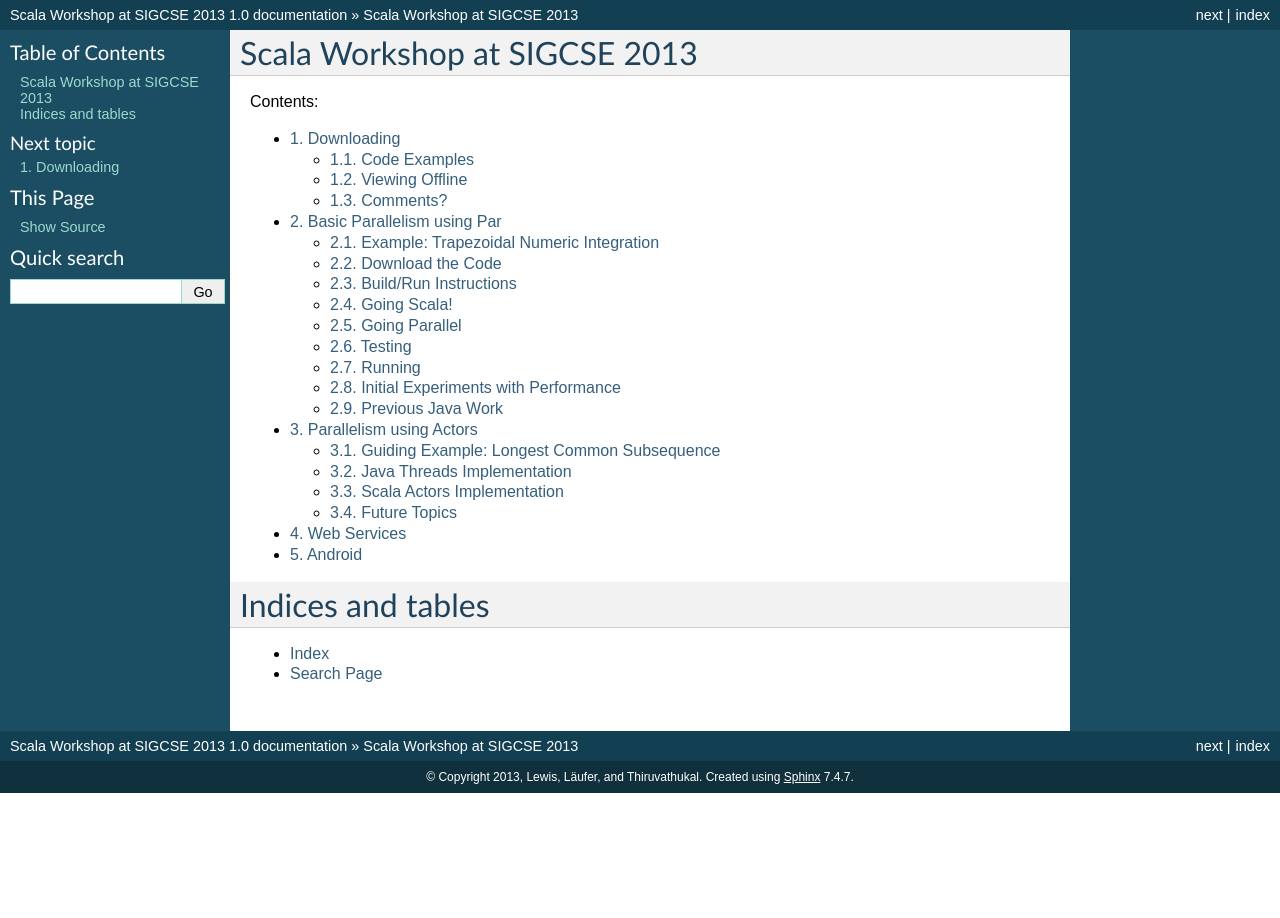
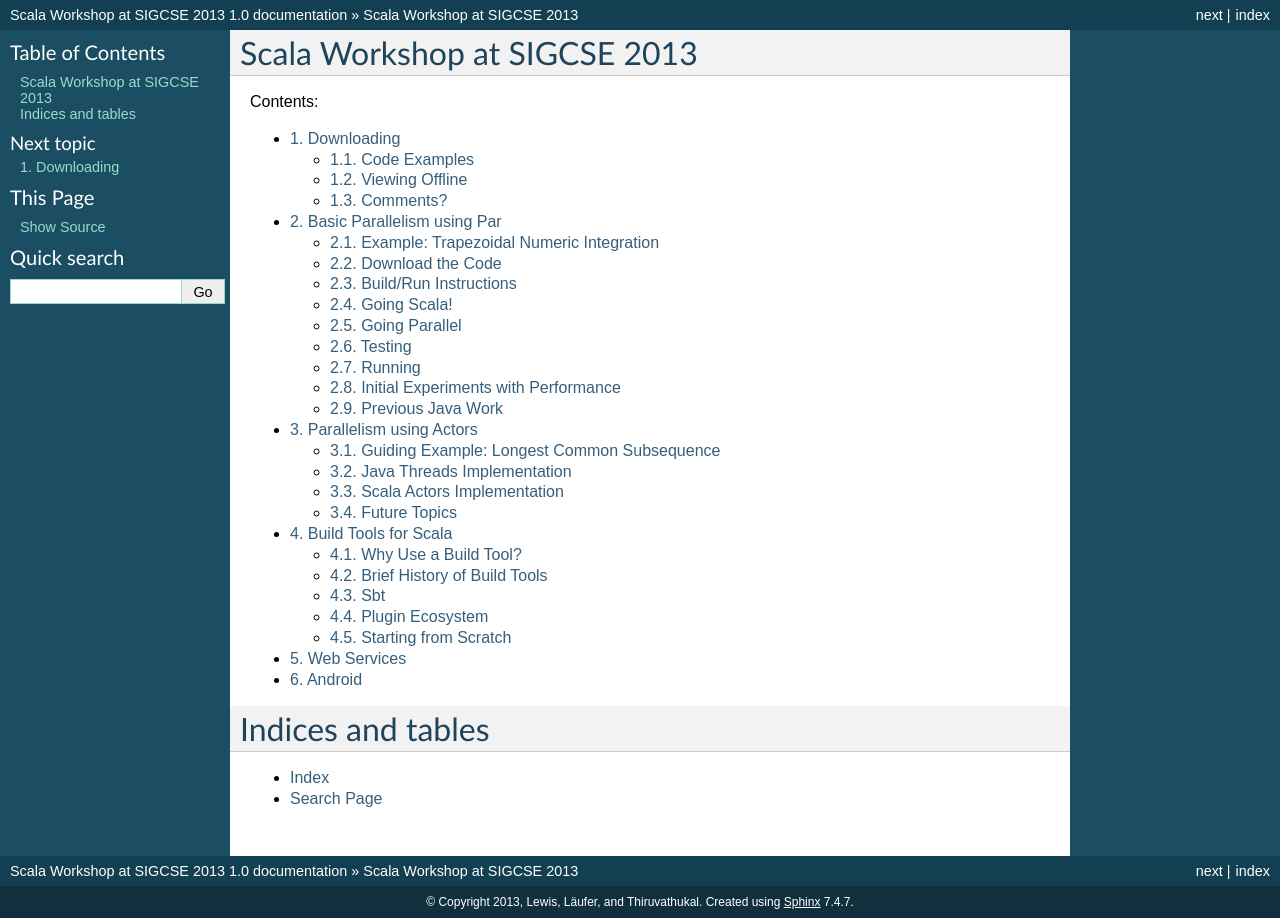
Before and after one commit to LoyolaChicagoBooks/scalaworkshop, a Sphinx documentation site: the page built from source/index.rst, in a window 1280 px wide. Built offline with Sphinx 7.4.7, drawn with Linux system fonts in a browser that asks for light colours; some of the changed lines change nothing that is shown.

Commit message:
added section on build tools

```diff
--- /dev/null
+++ b/source/buildtools.rst
@@ -0,0 +1,152 @@
+=====================
+Build Tools for Scala
+=====================
+
+In this section, we provide a brief overview of build tools for
+Scala. In general, build tools support the build process in several
+ways:
+
+- structured representation of the project dependency graph
+- management of the build lifecycle (compile, test, run)
+- management of external dependencies
+
+Why Use a Build Tool?
+---------------------
+
+When using the Java or Scala command-line tools, the developer is
+responsible for setting the dreaded classpath. This can quickly become
+unwieldy when dependencies even as simple as JUnit are involved, so
+this is not something you would usually want to do manually.
+
+Brief History of Build Tools
+----------------------------
+
+.. TODO optional add links to tools
+
+Unix make, Apache ant
+  These tools manage the build lifecycle but not external dependencies.
+
+Apache maven
+  This tool also manages external dependencies but requires a lot of
+  XML-based configuraration.
+
+.. code-block:: xml
+  :linenos:
+
+	<dependency>
+		<groupId>org.restlet</groupId>
+		<artifactId>org.restlet.ext.spring</artifactId>
+		<version>${restlet.version}</version>
+	</dependency>
+
+Apache ivy, Gradle, Scala's `Simple Build Tool (sbt) <http://www.scala-sbt.org>`_, etc.
+  These tools emphasize convention over configuration in support of
+  agile development processes. sbt is compatible with ivy and designed
+  primarily for Scala development. For example, ivy uses a structured
+  but lighter-weight format:
+
+.. code-block:: xml
+  :linenos:
+
+	<dependency org="junit" name="junit" rev="4.11"/>
+
+Sbt
+---
+
+in the simplest case, sbt does not require any configuration and will
+use reasonable defaults.
+
+SBT supports two configuration styles, one based on a simple subset of
+Scala, and one based on the full Scala language for configuring all
+aspects of a project.
+
+build.sbt format
+++++++++++++++++
+
+A minimal SBT ``build.sbt`` file would look like this. The empty lines
+are required, and the file must be placed in the project root folder.
+
+.. code-block:: scala
+  :linenos:
+
+    name := "integration-scala"
+
+    version := "0.0.2"
+
+    scalaVersion := "2.10.1-RC1"
+
+Additional dependencies can be specified either one at a time
+
+.. code-block:: scala
+  :linenos:
+
+    libraryDependencies += "junit" % "junit" % "4.11"
+
+or as a group
+
+.. code-block:: scala
+  :linenos:
+
+    libraryDependencies ++= Seq(
+      "junit" % "junit" % "4.11",
+      "com.novocode" % "junit-interface" % "0.10-M2" % "test"
+    )
+
+Build.scala format
+++++++++++++++++++
+
+Examples of more complex Scala-based project configurations can be
+found in these examples:
+
+- `Android click counter app <https://bitbucket.org/loyolachicagocs_plsystems/clickcounter-android-scala/src/tip/project?at=default>`_
+- `Prime checker web service <https://github.com/webservices-cs-luc-edu/primenumbers-spray-scala/tree/master/project>`_
+
+Plugin Ecosystem
+----------------
+
+sbt includes a growing plugin ecosystem. Key examples include
+
+`sbteclipse <https://github.com/typesafehub/sbteclipse>`_
+  automatically generates an Eclipse project configuration from an sbt one.
+
+`sbt-start-script <https://github.com/sbt/sbt-start-script>`_
+  generates a start script for running a Scala application outside of sbt.
+
+Starting from Scratch
+---------------------
+
+A remaining question is how to start new projects from scratch. One
+can start with a skeleton and modify it, or one can use maven
+archetypes, which are somewhat configuration-heavy and a bit hard to
+use.
+
+Alternatively, `Giter8 <https://github.com/n8han/giter8>`_ is a
+command-line tool that instantiates templates stored in Git
+repositories. Giter8 itself is based on Scala but handles templates in
+any language(s). For example:
+
+.. code-block:: none
+  :linenos:
+
+    $ g8 fxthomas/android-app
+
+    Template for Android apps in Scala
+
+    package [my.android.project]:
+    name [My Android Project]: my-android-project
+    main_activity [MainActivity]:
+    min_api_level [8]:
+    scala_version [2.10.0]:
+    api_level [16]: 17
+    useProguard [true]:
+    scalatest_version [1.9.1]:
+
+    Applied fxthomas/android-app.g8 in my-android-project
+
+Now we have a hello world app that is ready to run.
+
+.. code-block:: none
+  :linenos:
+
+    $ sbt android:package-debug
+    $ sbt android:start-emulator
--- a/source/index.rst
+++ b/source/index.rst
@@ -15,6 +15,7 @@
    download
    parallel
    actors
+   buildtools
    webservices
    android
 
```
